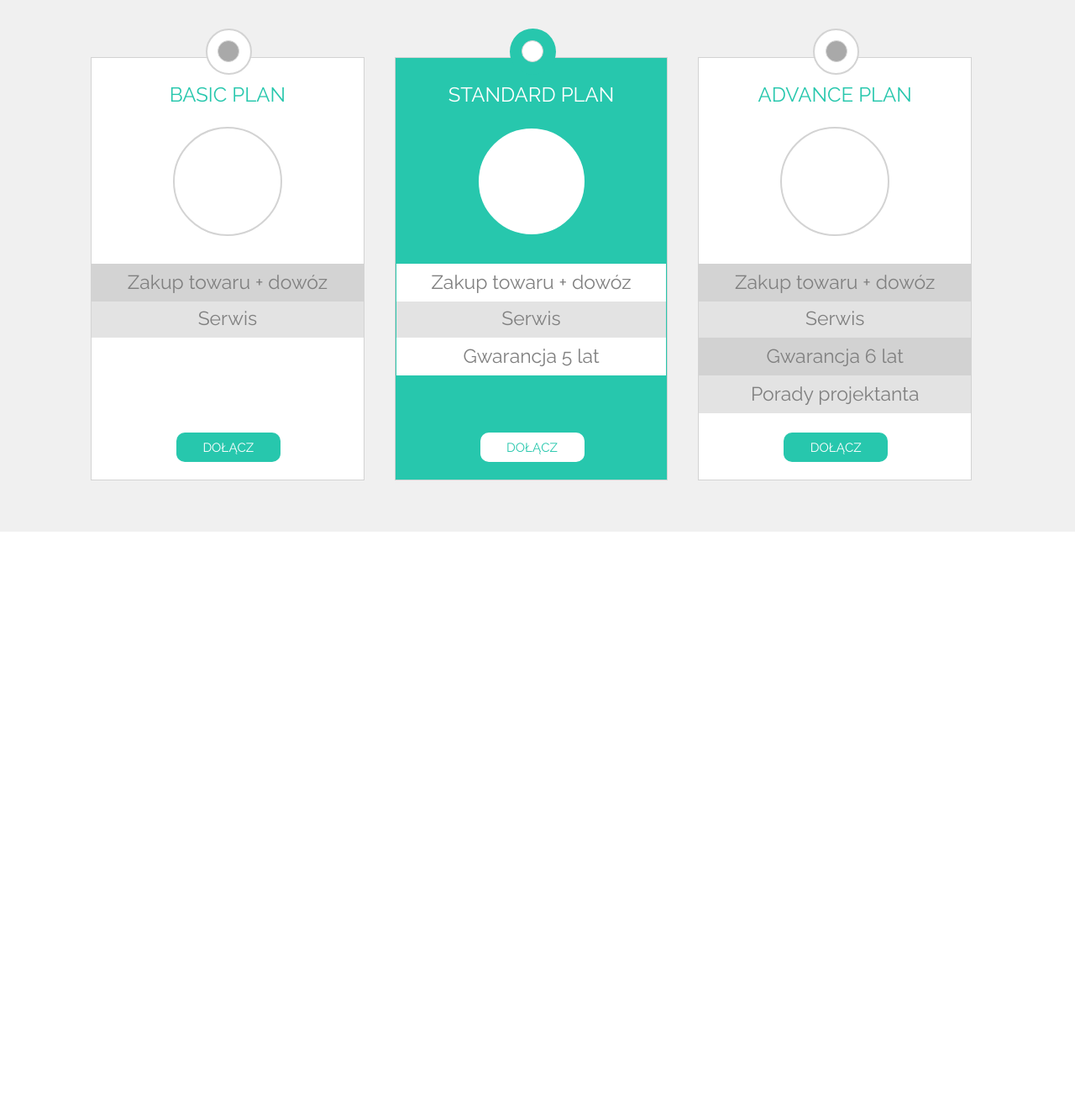
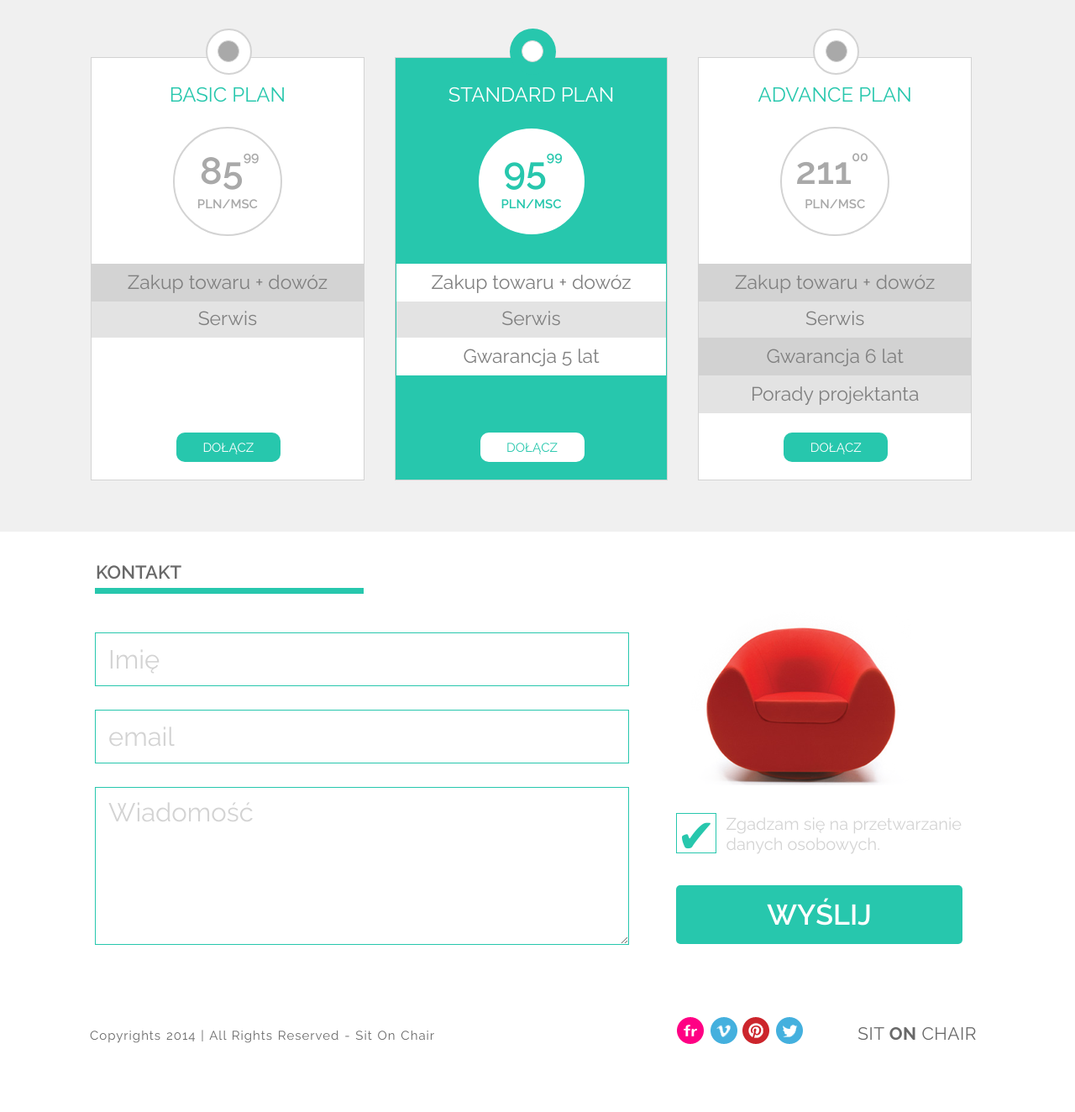
Before and after one commit to JurkiewiczK/Coderslab-Workshop, a plain HTML site: page index.html in a window 1280 px wide. Shown: the part 982-2306 px from the top of the page at 84% size. Before the commit the page ends 1615 px from the top, so only its background shows below. Drawn offline with Linux system fonts and the light colour scheme.

Commit message:
Finished project.

```diff
--- a/css/header_style.css
+++ b/css/header_style.css
@@ -15,11 +15,10 @@ ul.header-list {
     align-content: space-between;
 }
 
-.header-list>li {
+.header-list > li {
     list-style-type: none;
     margin-right: 30px;
 }
-
 
 .header-list li > a {
     text-decoration: none;
@@ -45,3 +44,28 @@ h1 {
 .container-photo {
     width: 49%;
 }
+
+.header-list ul {
+    position: absolute;
+    background-color: black;
+    padding-top: 12px;
+    top: 51px;
+    right: 211px;
+}
+
+.header-list ul li {
+    font-size: 16px;
+    padding: 0 20px 9px 13px;
+}
+
+.header-list ul:before {
+    position: absolute;
+    top: -10px;
+    right: 57px;
+    content: '';
+    width: 0;
+    height: 0;
+    border-left: 9px solid transparent;
+    border-right: 9px solid transparent;
+    border-bottom: 10px solid black;
+}
--- /dev/null
+++ b/css/section_four.css
@@ -0,0 +1,164 @@
+.fourth-one {
+    height: 550px;
+    width: 100%;
+}
+
+.full-form-content {
+    display: flex;
+    flex-direction: row;
+}
+
+.fourth-one h3 {
+    padding: 24px;
+    font-weight: 600;
+    font-size: 22px;
+    margin-top: 11px;
+    color: dimgray;
+}
+
+.fourth-one .green-underline {
+    position: absolute;
+    top: 56px;
+    left: 23px;
+    width: 320px;
+}
+
+.fourth-one .form {
+    display: flex;
+    width: 60%;
+}
+
+.form input, textarea {
+    height: 64px;
+    margin-top: 28px;
+    width: 89%;
+    border: 1px solid #27C7AD;
+    padding-left: 15px;
+    font-size: 31px;
+}
+
+.form textarea {
+    height: 188px;
+}
+
+.form input::placeholder {
+    color: lightgray;
+}
+
+.form textarea::placeholder {
+    color: lightgray;
+    padding-top: 11px;
+}
+
+#main-form {
+    position: absolute;
+    left: 23px;
+    top: 81px;
+    width: 65%;
+}
+
+.form-confirmation {
+    display: flex;
+}
+
+.red-chair {
+    top: 81px;
+    position: absolute;
+    right: 104px;
+}
+
+.reg-checkbox {
+    position: absolute;
+    right: 11px;
+    top: 300px;
+    margin-top: 25px;
+}
+
+.reg-checkbox input {
+    visibility: hidden;
+    margin-left: -17px;
+}
+
+.reg-checkbox label {
+    position: relative;
+    left: -34px;
+    color: lightgray;
+    font-size: 20px;
+}
+
+.reg-checkbox label::before {
+    content: "";
+    display: inline-block;
+    position: absolute;
+    left: -60px;
+    top: -1px;
+
+    height: 46px;
+    width: 46px;
+
+    border: 1px solid #27C7AD;
+}
+
+.reg-checkbox label::after {
+    content: "\2714";
+    font-size: 56px;
+    color: #27C7AD;
+    display: inline-block;
+    height: 12px;
+    width: 18px;
+    position: absolute;
+    left: -59px;
+    bottom: 43px;
+}
+
+.form-confirmation button {
+    cursor: pointer;
+    position: absolute;
+    right: 44px;
+    top: 378px;
+    width: 341px;
+    height: 70px;
+    font-size: 34px;
+    font-weight: 600;
+}
+
+footer {
+    display: flex;
+    flex-direction: row;
+}
+
+.left-foot {
+    width: 65%;
+    height: 130px;
+}
+
+.right-foot {
+    display: flex;
+    flex-direction: row;
+    width: 35%;
+    height: 130px;
+}
+
+.left-foot p {
+    position: absolute;
+    font-size: 15px;
+    color: dimgray;
+    top: 30px;
+    left: 17px;
+    letter-spacing: 1px;
+    word-spacing: 1px;
+}
+
+.social-media {
+    padding-top: 15px;
+    width: 200px;
+}
+
+.right-foot p {
+    color: dimgray;
+    position: absolute;
+    font-size: 21px;
+    right: 27px;
+    top: 24px;
+    letter-spacing: .5px;
+}
--- a/css/section_three.css
+++ b/css/section_three.css
@@ -181,8 +181,28 @@
     color: #27C7AD;
 }
 
-.banner-circle .main_content-round {
-    text-align: center;
-    padding: 10px;
-    font-size: 20px;
+.main_content-round {
+    padding: 24px;
+    font-size: 45px;
+    font-weight: 600;
+    color: darkgrey;
 }
+
+.main_content-round sup {
+    font-size: 16px;
+    vertical-align: top;
+}
+
+.main_content-round span {
+    margin-left: 6px;
+}
+
+.main_content-round p:last-child {
+    font-size: 15px;
+    line-height: 26px;
+    margin-left: 3px;
+}
+
+.banner-circle:nth-of-type(3) .main_content-round span {
+    margin-left: -8px;
+}
--- a/css/shared.css
+++ b/css/shared.css
@@ -6,12 +6,13 @@
 }
 
 .centering-container {
+    position: relative;
     width: 1100px;
     margin: 0 auto;
 }
 
 .green_impact {
-color: #27C7AD;
+    color: #27C7AD;
 }
 
 .green_button {
@@ -24,6 +25,7 @@ color: #27C7AD;
     color: white;
     text-align: center;
 
+    cursor: pointer;
     background-color: #27C7AD;
     border-radius: 5px;
     border: 0;
--- a/index.html
+++ b/index.html
@@ -8,6 +8,7 @@
     <link rel="stylesheet" href="css/section_one.css">
     <link rel="stylesheet" href="css/section_two.css">
     <link rel="stylesheet" href="css/section_three.css">
+    <link rel="stylesheet" href="css/section_four.css">
     <link href="https://fonts.googleapis.com/css?family=Raleway:400,600,600i,700,700i,800&amp;subset=latin-ext"
           rel="stylesheet">
 </head>
@@ -17,6 +18,11 @@
         <nav class="header-nav">
             <ul class="header-list">
                 <li><a href="#"> O FIRMIE</a></li>
+                <ul>
+                    <li>Aktualności</li>
+                    <li>Nasz team</li>
+                    <li>Historia</li>
+                </ul>
                 <li><a href="#">GALERIA</a></li>
                 <li><a href="#">KONTAKT</a></li>
             </ul>
@@ -68,7 +74,10 @@
         <div class="thirdone-banners">
             <div class="banner-circle">
                 <h3 class="green_impact">BASIC PLAN</h3>
-                <div class="main_content-round"></div>
+                <div class="main_content-round">
+                    <span>85<sup>99</sup></span>
+                    <p>PLN/MSC</p>
+                </div>
                 <div class="gray-banner-content">Serwis</div>
                 <div class="gray-banner-content">Zakup towaru + dowóz</div>
                 <div class="round">
@@ -79,7 +88,10 @@
             </div>
             <div class="banner-circle">
                 <h3 class="green_impact">STANDARD PLAN</h3>
-                <div class="main_content-round"></div>
+                <div class="main_content-round">
+                    <span>95<sup>99</sup></span>
+                    <p>PLN/MSC</p>
+                </div>
                 <div class="gray-banner-content">Serwis</div>
                 <div class="gray-banner-content">Zakup towaru + dowóz</div>
                 <div class="gray-banner-content">Gwarancja 5 lat</div>
@@ -91,7 +103,10 @@
             </div>
             <div class="banner-circle">
                 <h3 class="green_impact">ADVANCE PLAN</h3>
-                    <div class="main_content-round"></div>
+                <div class="main_content-round">
+                    <span>211<sup>00</sup></span>
+                    <p>PLN/MSC</p>
+                </div>
                 <div class="gray-banner-content">Serwis</div>
                 <div class="gray-banner-content">Zakup towaru + dowóz</div>
                 <div class="gray-banner-content">Gwarancja 6 lat</div>
@@ -105,8 +120,43 @@
         </div>
     </article>
 </section>
-<section></section>
-<section></section>
+<section class="fourth-one">
+    <article class="centering-container">
+        <h3>KONTAKT</h3>
+        <div class="full-form-content">
+            <div class="green-underline"></div>
+            <div class="form">
+                <form id="main-form">
+                    <input type="text" name="name" placeholder="Imię"><br>
+                    <input type="text" name="email" placeholder="email"><br>
+                    <textarea cols="20" rows="5" placeholder="Wiadomość"></textarea>
+                </form>
+            </div>
+        </div>
+        <div class="form-confirmation">
+            <div class="red-chair">
+                <img src="images/red_chair.png">
+            </div>
+            <div class="reg-checkbox">
+                <input type="checkbox" id="regulamin" checked>
+                <label for="regulamin">Zgadzam się na przetwarzanie<br> danych osobowych.</label>
+            </div>
+            <button class="green_button" type="submit" value="WYŚLIJ">WYŚLIJ</button>
+        </div>
+    </article>
+</section>
+<footer class="centering-container">
+    <div class="left-foot"><p>Copyrights 2014 | All Rights Reserved - Sit On Chair</p></div>
+    <div class="right-foot">
+        <div class="social-media">
+            <img src="images/flickr.png">
+            <img src="images/vimeo.png">
+            <img src="images/pinterest.png">
+            <img src="images/twitter.png">
+        </div>
+        <p>SIT <b>ON</b> CHAIR</p>
+    </div>
+</footer>
 
 <body>
 
```
Lines whose indentation alone changed are shown as unchanged.
